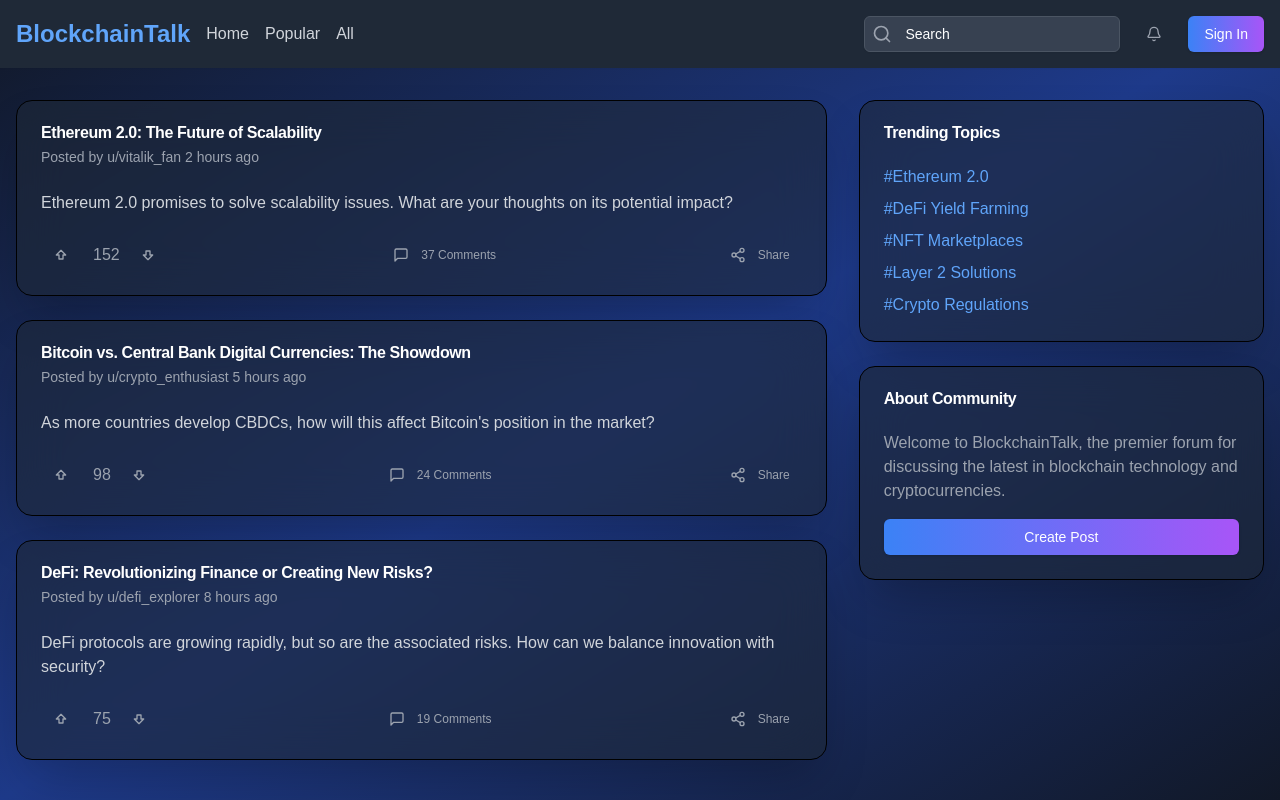
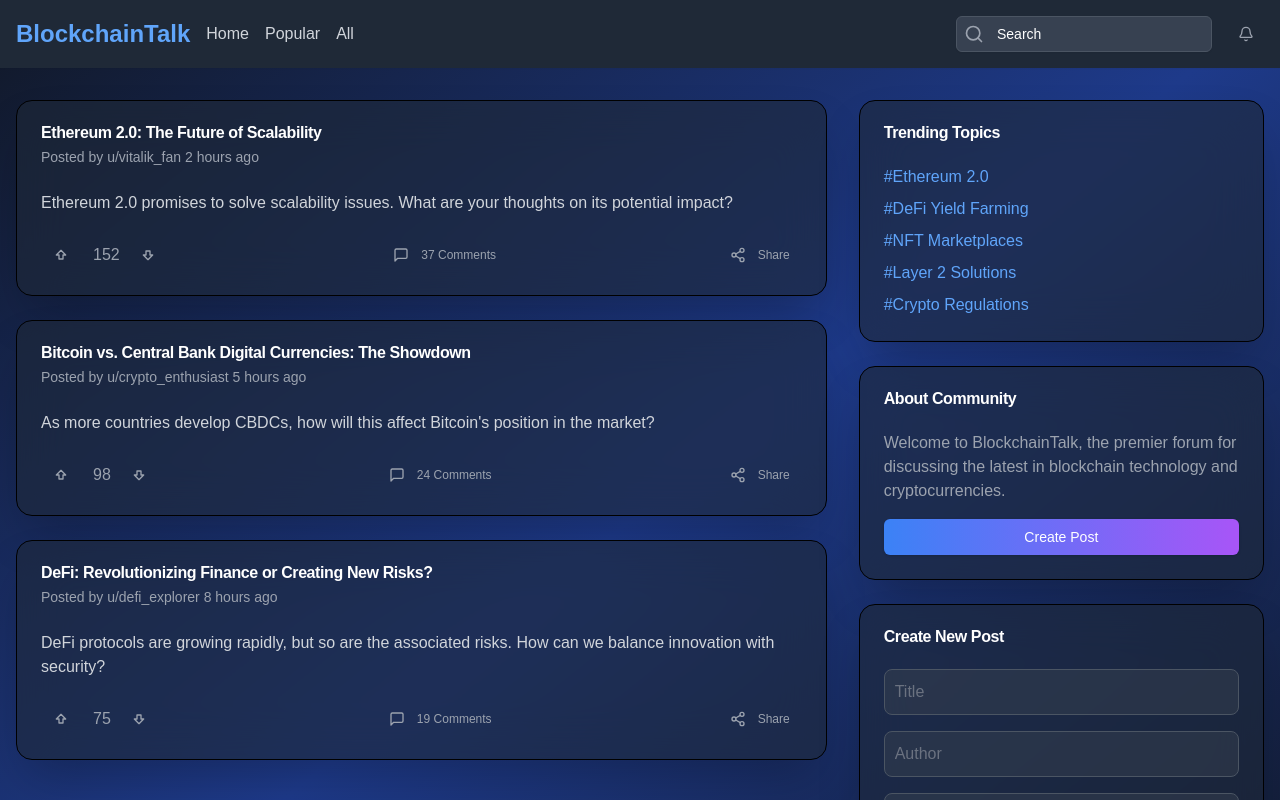
Before and after one commit to 41vi4p/TSECHACKS25_CodeBreakers, a Next.js app in the folder frontend/: page /discussion-forum in a window 1280 px wide. Both pictures are taken after a click on the button "Create Post". Shown: the top 800 px of the page. Built offline with nearby package versions, Linux system fonts and the light colour scheme.

Commit message:
discussi thoda done

```diff
--- /dev/null
+++ b/frontend/src/components/discussion/CreatePost.tsx
@@ -0,0 +1,87 @@
+import React, { useState } from 'react';
+
+type Post = {
+  id: number;
+  title: string;
+  author: string;
+  content: string;
+  upvotes: number;
+  comments: number;
+  timeAgo: string;
+};
+import { Card, CardHeader, CardTitle, CardContent } from '@/components/ui/card'; // Adjust the import path as necessary
+import { Button } from '@/components/ui/button'; // Adjust the import path as necessary
+
+const CreatePost: React.FC<{ onCreate: (post: Post) => void }> = ({ onCreate }) => {
+  const [title, setTitle] = useState('');
+  const [author, setAuthor] = useState('');
+  const [content, setContent] = useState('');
+
+  const handleSubmit = (e: React.FormEvent) => {
+    e.preventDefault();
+    if (!title || !author || !content) {
+      alert('Please fill in all fields');
+      return;
+    }
+    const newPost = {
+      id: Date.now(), // Use timestamp as a unique ID
+      title,
+      author,
+      content,
+      upvotes: 0,
+      comments: 0,
+      timeAgo: 'Just now',
+    };
+    onCreate(newPost);
+    setTitle('');
+    setAuthor('');
+    setContent('');
+  };
+
+  return (
+    <Card className="bg-gray-800/60 backdrop-blur-xl rounded-xl sm:rounded-2xl shadow-2xl">
+      <CardHeader>
+        <CardTitle className="text-white">Create New Post</CardTitle>
+      </CardHeader>
+      <CardContent>
+        <form onSubmit={handleSubmit} className="space-y-4">
+          <div>
+            <input
+              type="text"
+              value={title}
+              onChange={(e) => setTitle(e.target.value)}
+              placeholder="Title"
+              className="w-full p-2.5 text-sm sm:text-base rounded-lg outline-none transition-all bg-gray-700/50 text-white focus:bg-gray-700/70 border border-gray-600 focus:ring-2 focus:ring-blue-500"
+            />
+          </div>
+          <div>
+            <input
+              type="text"
+              value={author}
+              onChange={(e) => setAuthor(e.target.value)}
+              placeholder="Author"
+              className="w-full p-2.5 text-sm sm:text-base rounded-lg outline-none transition-all bg-gray-700/50 text-white focus:bg-gray-700/70 border border-gray-600 focus:ring-2 focus:ring-blue-500"
+            />
+          </div>
+          <div>
+            <textarea
+              value={content}
+              onChange={(e) => setContent(e.target.value)}
+              placeholder="Content"
+              className="w-full p-2.5 text-sm sm:text-base rounded-lg outline-none transition-all bg-gray-700/50 text-white focus:bg-gray-700/70 border border-gray-600 focus:ring-2 focus:ring-blue-500"
+              rows={4}
+            />
+          </div>
+          <Button
+            type="submit"
+            className="w-full bg-gradient-to-r from-blue-500 to-purple-500 hover:from-blue-600 hover:to-purple-600 text-white"
+          >
+            Create Post
+          </Button>
+        </form>
+      </CardContent>
+    </Card>
+  );
+};
+
+export default CreatePost;
--- a/frontend/src/components/discussion/Header.tsx
+++ b/frontend/src/components/discussion/Header.tsx
@@ -28,9 +28,7 @@ export default function Header() {
           <Button variant="ghost" size="icon">
             <Bell className="h-5 w-5 text-gray-400" />
           </Button>
-          <Button className="bg-gradient-to-r from-blue-500 to-purple-500 hover:from-blue-600 hover:to-purple-600 text-white">
-            Sign In
-          </Button>
+
         </div>
       </div>
     </header>
--- a/frontend/src/components/discussion/PostList.tsx
+++ b/frontend/src/components/discussion/PostList.tsx
@@ -1,6 +1,6 @@
 import Post from "./Post"
 
-const posts = [
+export const posts = [
   {
     id: 1,
     title: "Ethereum 2.0: The Future of Scalability",
--- a/frontend/src/components/discussion/Sidebar.tsx
+++ b/frontend/src/components/discussion/Sidebar.tsx
@@ -1,6 +1,18 @@
+'use client';
 import { Card, CardHeader, CardTitle, CardContent } from "@/components/ui/card"
 import { Button } from "@/components/ui/button"
+import CreatePost from './CreatePost'; // Adjust the import path as necessary
+import { useState } from "react";
 
+type Post = {
+  id: number;
+  title: string;
+  author: string;
+  content: string;
+  upvotes: number;
+  comments: number;
+  timeAgo: string;
+};
 const trendingTopics = [
   "Ethereum 2.0",
   "DeFi Yield Farming",
@@ -10,6 +22,15 @@ const trendingTopics = [
 ]
 
 export default function Sidebar() {
+  const [posts, setPosts] = useState<Post[]>([]);
+  const [isCreatingPost, setIsCreatingPost] = useState(false);
+
+  const handleCreatePost = (newPost: Post) => {
+    setPosts([newPost, ...posts]);
+  };
+const handleClick = () => {
+setIsCreatingPost(!isCreatingPost);
+}
   return (
     <div className="w-full md:w-1/3 space-y-6">
       <Card className="bg-gray-800/60 backdrop-blur-xl rounded-xl sm:rounded-2xl shadow-2xl">
@@ -37,11 +58,16 @@ export default function Sidebar() {
             Welcome to BlockchainTalk, the premier forum for discussing the latest in blockchain technology and
             cryptocurrencies.
           </p>
-          <Button className="w-full bg-gradient-to-r from-blue-500 to-purple-500 hover:from-blue-600 hover:to-purple-600 text-white">
+          <Button
+          onClick={handleClick}
+          className="w-full bg-gradient-to-r from-blue-500 to-purple-500 hover:from-blue-600 hover:to-purple-600 text-white">
             Create Post
           </Button>
         </CardContent>
       </Card>
-    </div>
+      {isCreatingPost && <CreatePost onCreate={handleCreatePost} />}
+  </div>
   )
+
+
 }
```
